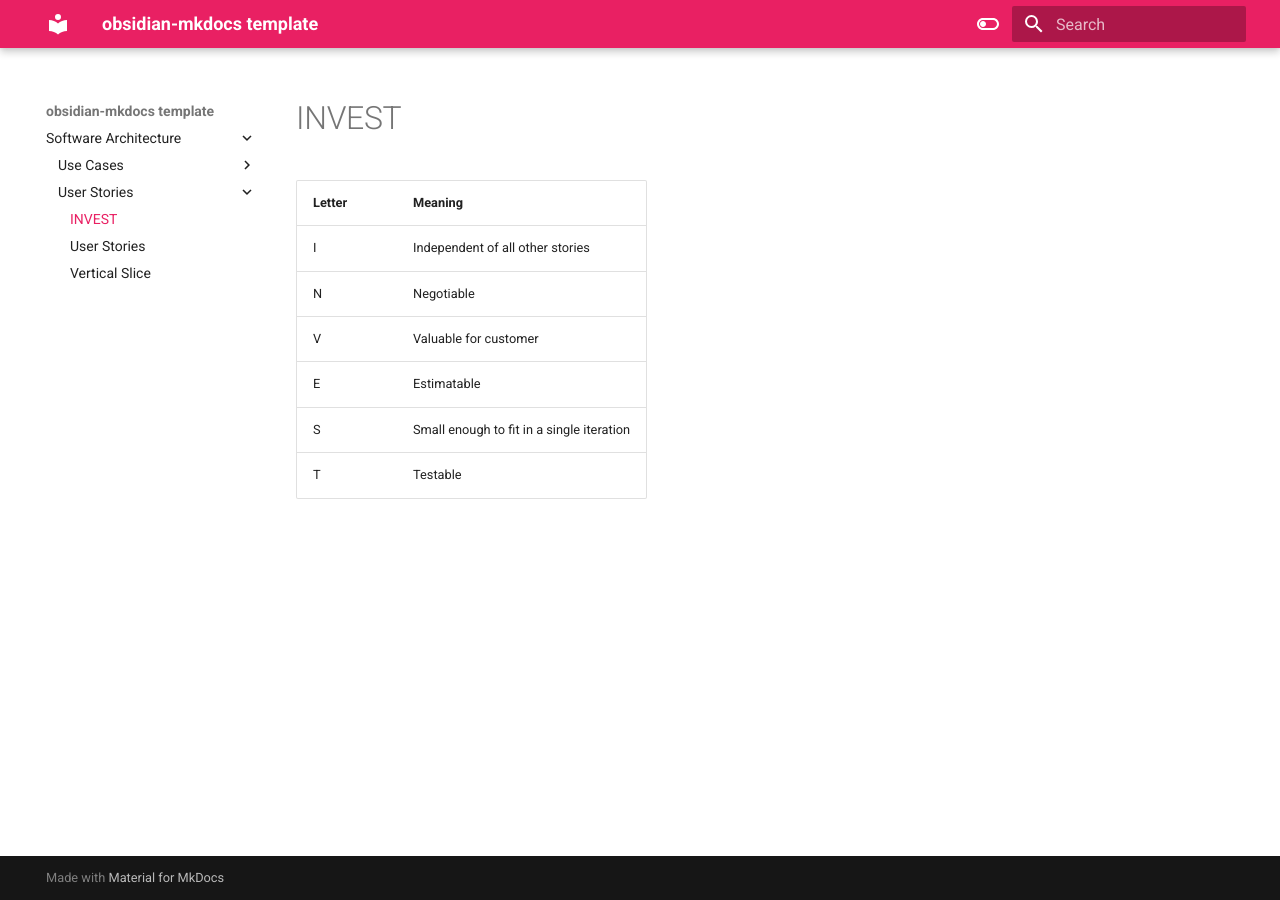
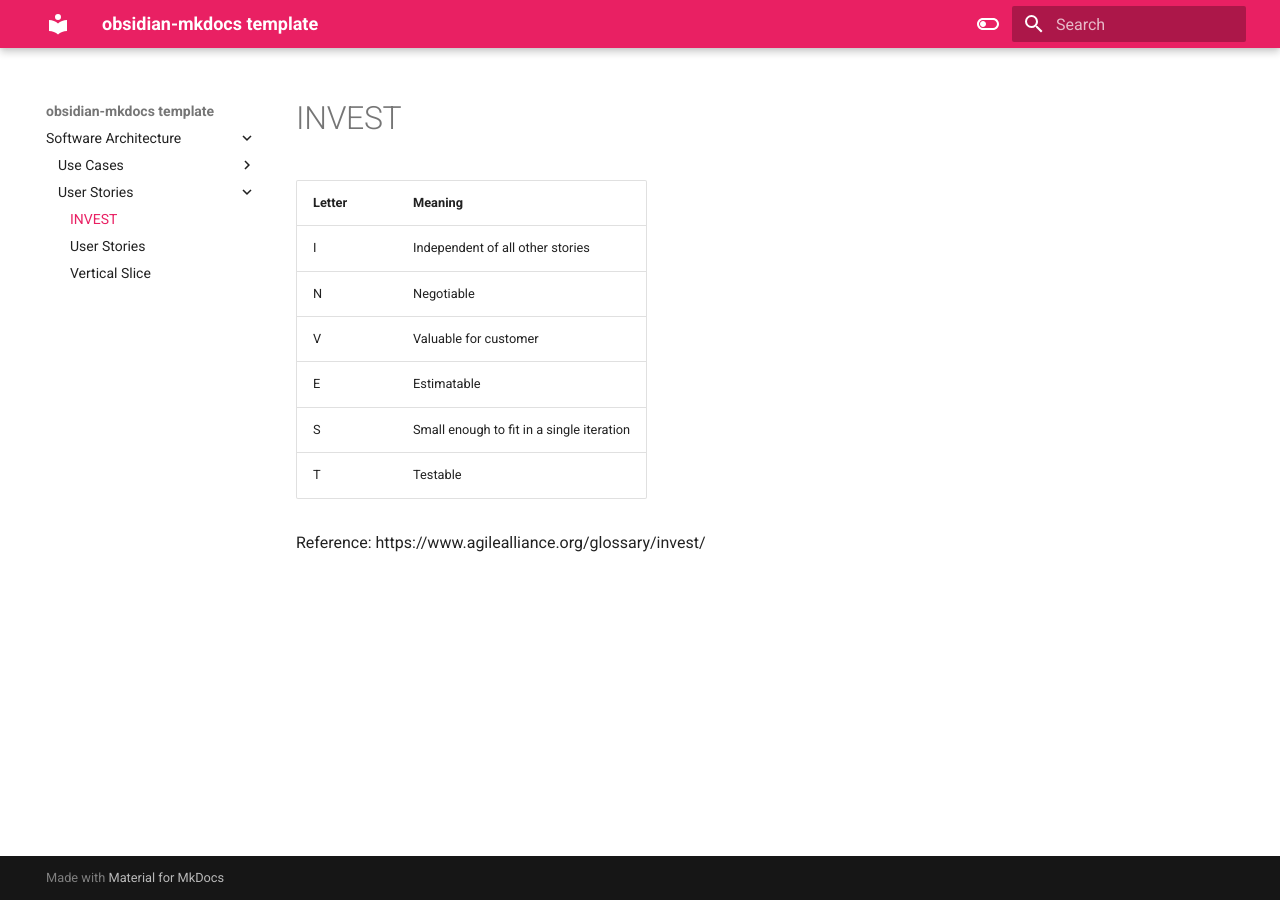
Before and after one commit to prchristie/Obsidian-Vault, an MkDocs documentation site: the page built from docs/Software Architecture/User Stories/INVEST.md, in a window 1280 px wide. Built offline with MkDocs 1.6.1 and Material for MkDocs 9.7.7, drawn with Linux system fonts in a browser that asks for light colours; part of the change alters nothing that is shown.

Commit message:
vault backup: 2022-08-24 08:11:52

```diff
--- a/docs/Software Architecture/User Stories/INVEST.md
+++ b/docs/Software Architecture/User Stories/INVEST.md
@@ -6,3 +6,7 @@
 | E      | Estimatable                               |
 | S      | Small enough to fit in a single iteration |
 | T      | Testable                                  |
+
+
+Reference:
+https://www.agilealliance.org/glossary/invest/
```
Also changed, not shown: 1 other file.
